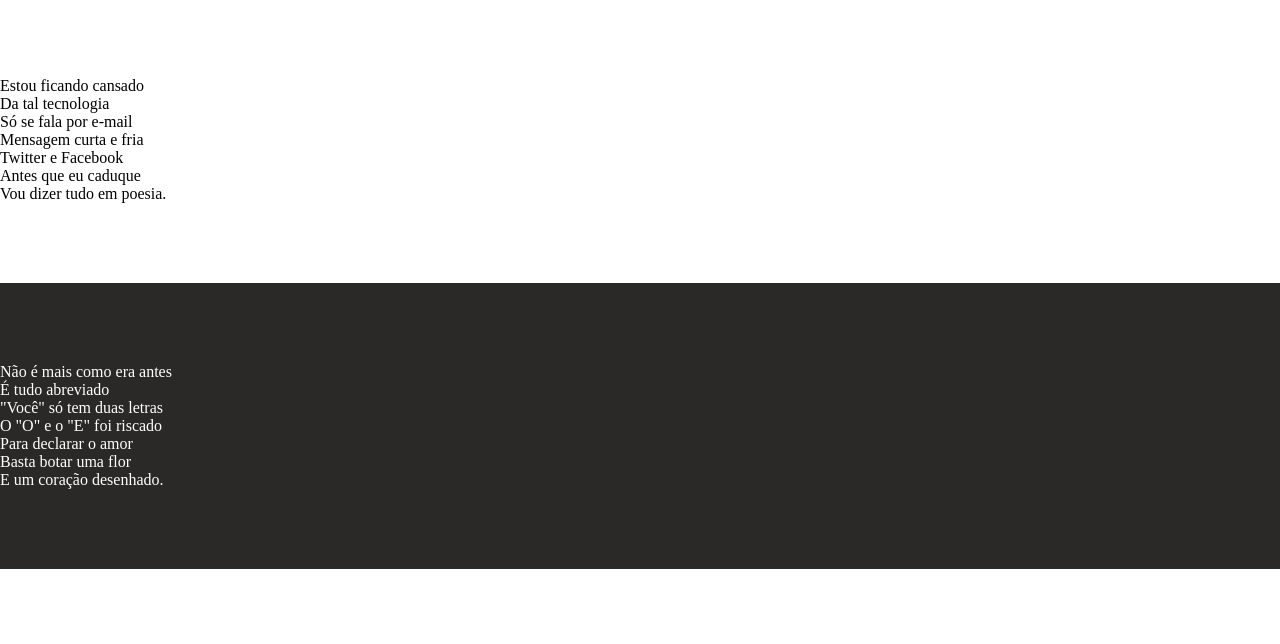
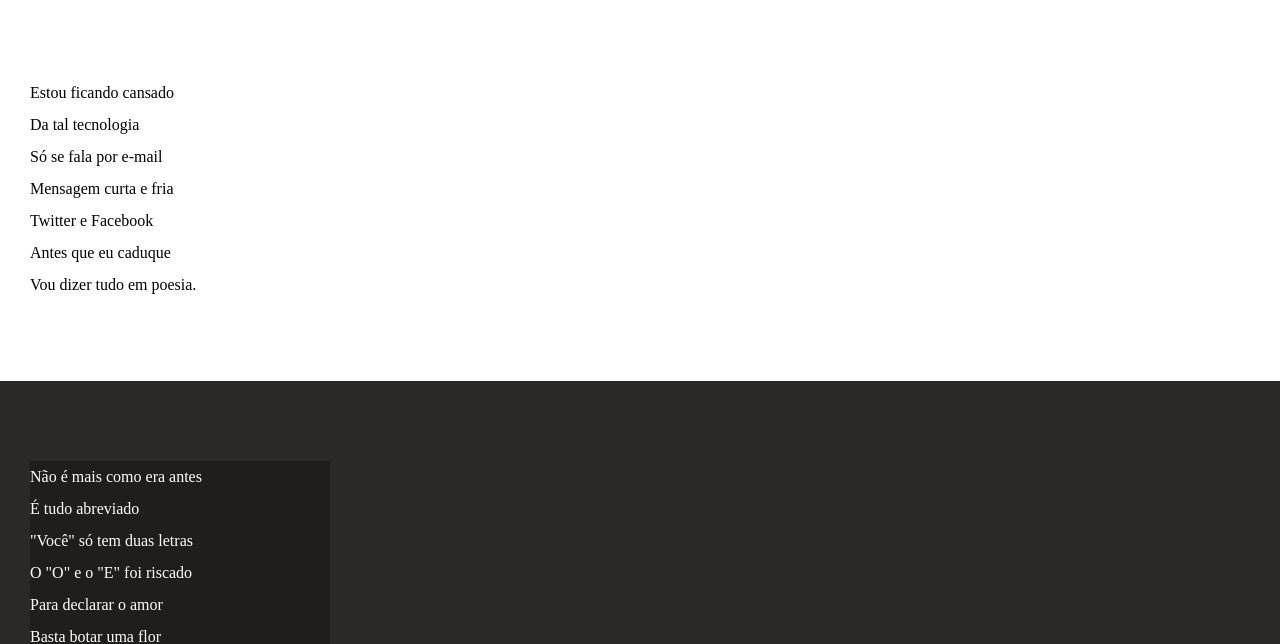
Before and after one commit to EduardoL07/html-css, a plain HTML site: page desafio012/Index.html in a window 1280 px wide. Shown: the part 158-802 px from the top of the page. Drawn offline with Linux system fonts and the light colour scheme.

Commit message:
Atualizei os estilos de textos e blocos

```diff
--- a/desafio012/estilo/style.css
+++ b/desafio012/estilo/style.css
@@ -39,6 +39,8 @@
   section {
     padding-top: 10vh;
     padding-bottom: 10vh;
+    line-height: 2em;
+    padding-left: 30px;
   }
 
 section.normal {
@@ -51,6 +53,11 @@ section.imagem {
     color: white;
 }
 
+section.imagem > p {
+    background-color: rgba(0, 0, 0, 0.267);
+    width: 300px;
+}
+
   footer {
     background-color: black;
     color: white;
```
